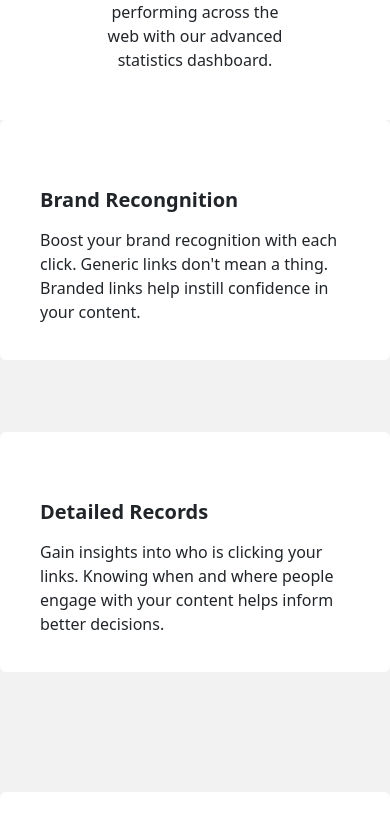
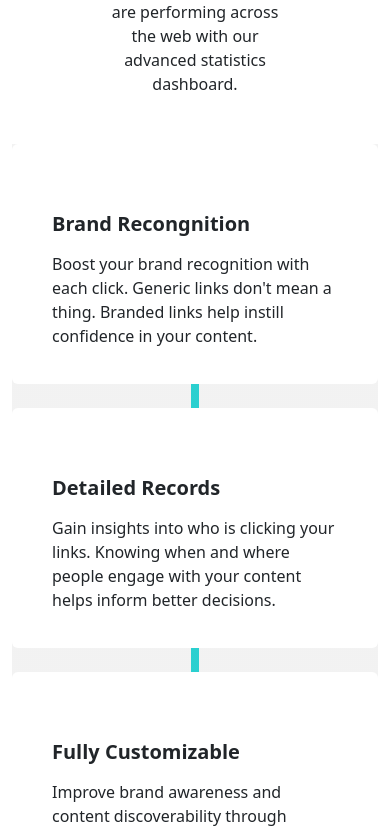
Before and after one commit to KrystianZybura/url-shortening-api-landing-page, a React (Vite) app: page / in a window 390 px wide. Shown: the part 1388-2220 px from the top of the page. Built offline with nearby package versions, Linux system fonts and the light colour scheme.

Commit message:
improved design for mobile devices

```diff
--- a/src/components/Statistics/index.tsx
+++ b/src/components/Statistics/index.tsx
@@ -7,21 +7,21 @@ import {
 } from "./text";
 
 const Statistics = () => (
-  <section className="">
+  <section className="container">
     <div className="text-center my-5 pt-5 w-50 mx-auto">
       <h2 className="text-dark fw-bold">Advanced Statistics</h2>
       <p>{headingText}</p>
     </div>
     <RowContainer className="row gap-4">
-      <Box className="col bg-white rounded-2">
+      <Box className="col-lg bg-white rounded-2">
         <h3 className="fw-bold text-dark fs-5 pb-2 mt-5">Brand Recongnition</h3>
         <p>{brandRecognitionText}</p>
       </Box>
-      <Box className="col bg-white rounded-2 mt-5">
+      <Box className="col-lg bg-white rounded-2 mt-lg-5">
         <h3 className="fw-bold text-dark fs-5 pb-2 mt-5">Detailed Records</h3>
         <p>{detailedRecordsText}</p>
       </Box>
-      <Box className="col bg-white rounded-2" $margin>
+      <Box className="col-lg bg-white rounded-2" $margin>
         <h3 className="fw-bold text-dark fs-5 pb-2 mt-5">Fully Customizable</h3>
         <p>{fullyCustomizableText}</p>
       </Box>
--- a/src/components/Statistics/styled.ts
+++ b/src/components/Statistics/styled.ts
@@ -12,6 +12,10 @@ export const Box = styled.div<MarginProp>`
     $margin &&
     css`
       margin-top: 96px;
+
+      @media (max-width: ${({ theme }) => theme.breakpoints.tablet}px) {
+        margin-top: 0;
+      }
     `}
 `;
 
@@ -23,4 +27,14 @@ export const RowContainer = styled.div`
     ${({ theme }) => theme.colors.cyan} 52%,
     ${({ theme }) => theme.colors.lightGray} 52%
   );
+
+  @media (max-width: ${({ theme }) => theme.breakpoints.tablet}px) {
+    background: linear-gradient(
+      to left,
+      ${({ theme }) => theme.colors.lightGray} 49%,
+      ${({ theme }) => theme.colors.cyan} 49%,
+      ${({ theme }) => theme.colors.cyan} 51%,
+      ${({ theme }) => theme.colors.lightGray} 51%
+    );
+  }
 `;
```
